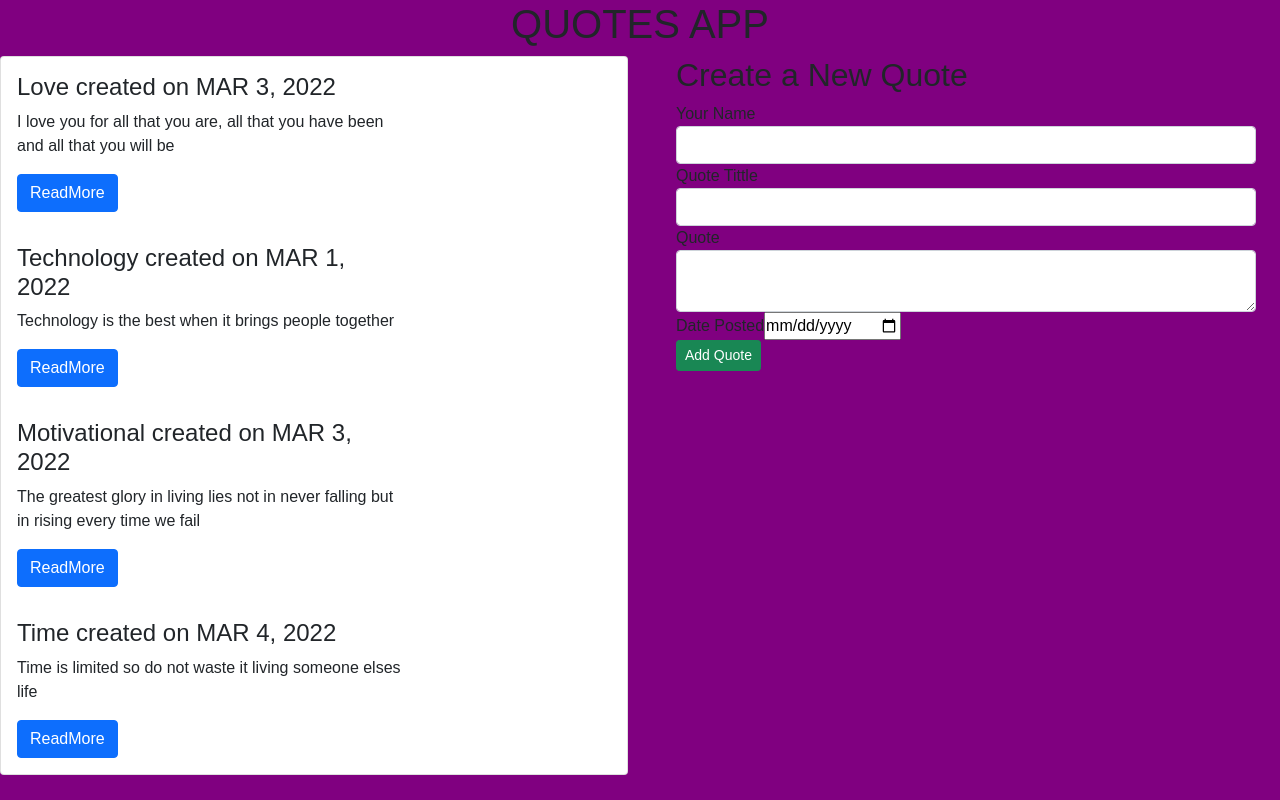
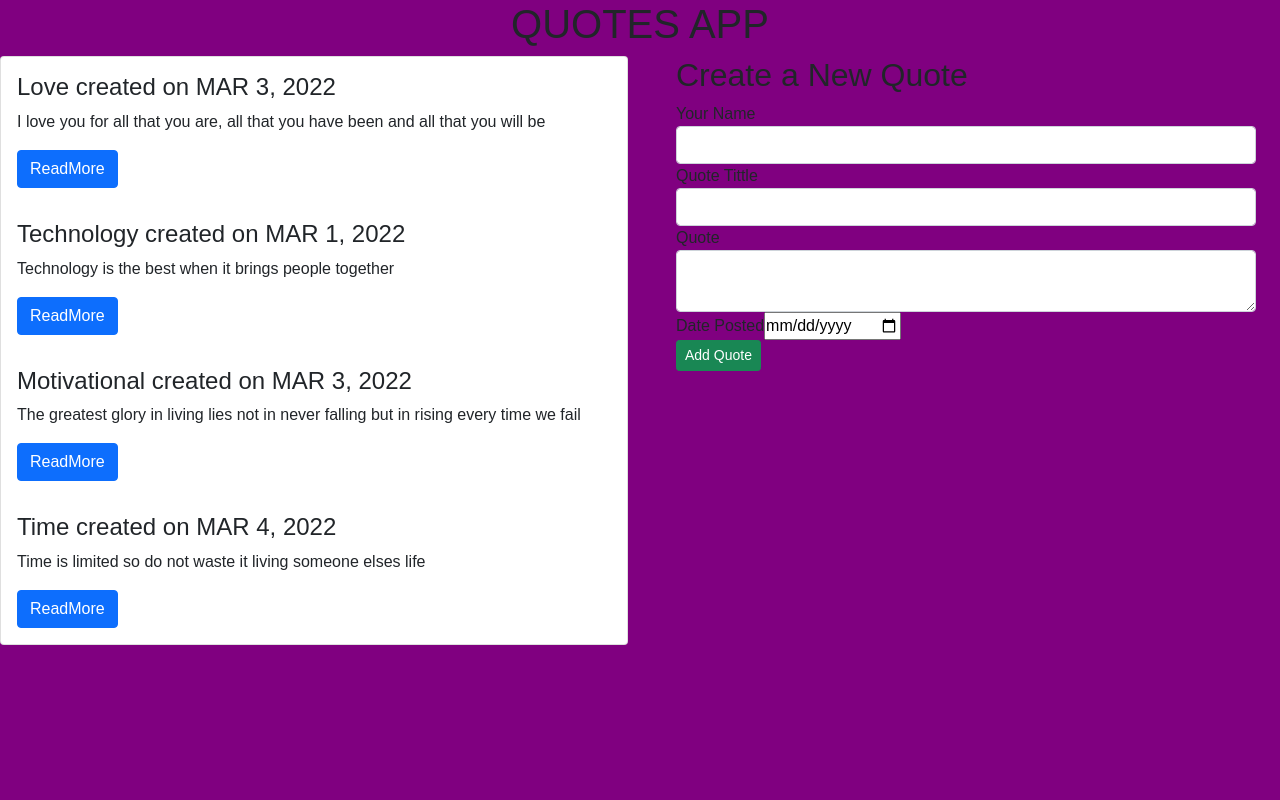
Before and after one commit to CynthiaOuma12673/quotes-app, an Angular app: page / in a window 1280 px wide. Built offline with nearby package versions, Linux system fonts and the light colour scheme.

Commit message:
it will create the time time the quote has taken

```diff
--- a/src/app/quote-detail/quote-detail.component.html
+++ b/src/app/quote-detail/quote-detail.component.html
@@ -4,6 +4,9 @@
 			crossorigin="anonymous"
 			referrerpolicy="no-referrer"
 		>
+        <div class="">
+            <p>This quote has taken {{quoter.quoteDate|dateCount}} days since it was created</p>
+        </div>
 <div class="row">
     <div class="col-sm-4">
     <button class="btn btn-sm btn-success" (click)='(upCounter)'>{{quoter.upCount}} <i class="fa fa-thumbs-up" id="like"></i></button>
--- a/src/app/quote/quote.component.html
+++ b/src/app/quote/quote.component.html
@@ -1,17 +1,13 @@
 <div class="row">
     <div class="col-md-6">
     <div class="card">
-        <div class="col-md-8">
         <div class="card-body" *ngFor='let quote of quotes; let i = index'>
             <h4 class="card-title">{{ quote.quotetitle}} created on {{ quote.quoteDate|date|uppercase }}</h4>
             <p class="card-text">{{ quote.quoteBody }}</p>
-            <div class="col-sm-3">
                 <button (click)='toggleDetails(i)' class="btn btn-primary">ReadMore</button>
                 <div *ngIf='quote.showDescription'>
                     <app-quote-detail  [quoter]='quote' (isComplete) = 'deleteQuote($event,i)'></app-quote-detail>
                 </div>
-            </div>
-        </div>
         </div>
         </div>
         </div>
--- a/src/app/quote/quote.component.ts
+++ b/src/app/quote/quote.component.ts
@@ -35,6 +35,7 @@ export class QuoteComponent implements OnInit {
     }
   }
 
+
   addNewQuote(quote:any){
     let quoteLength = this.quotes.length;
     quote.id = quoteLength+1;
```
